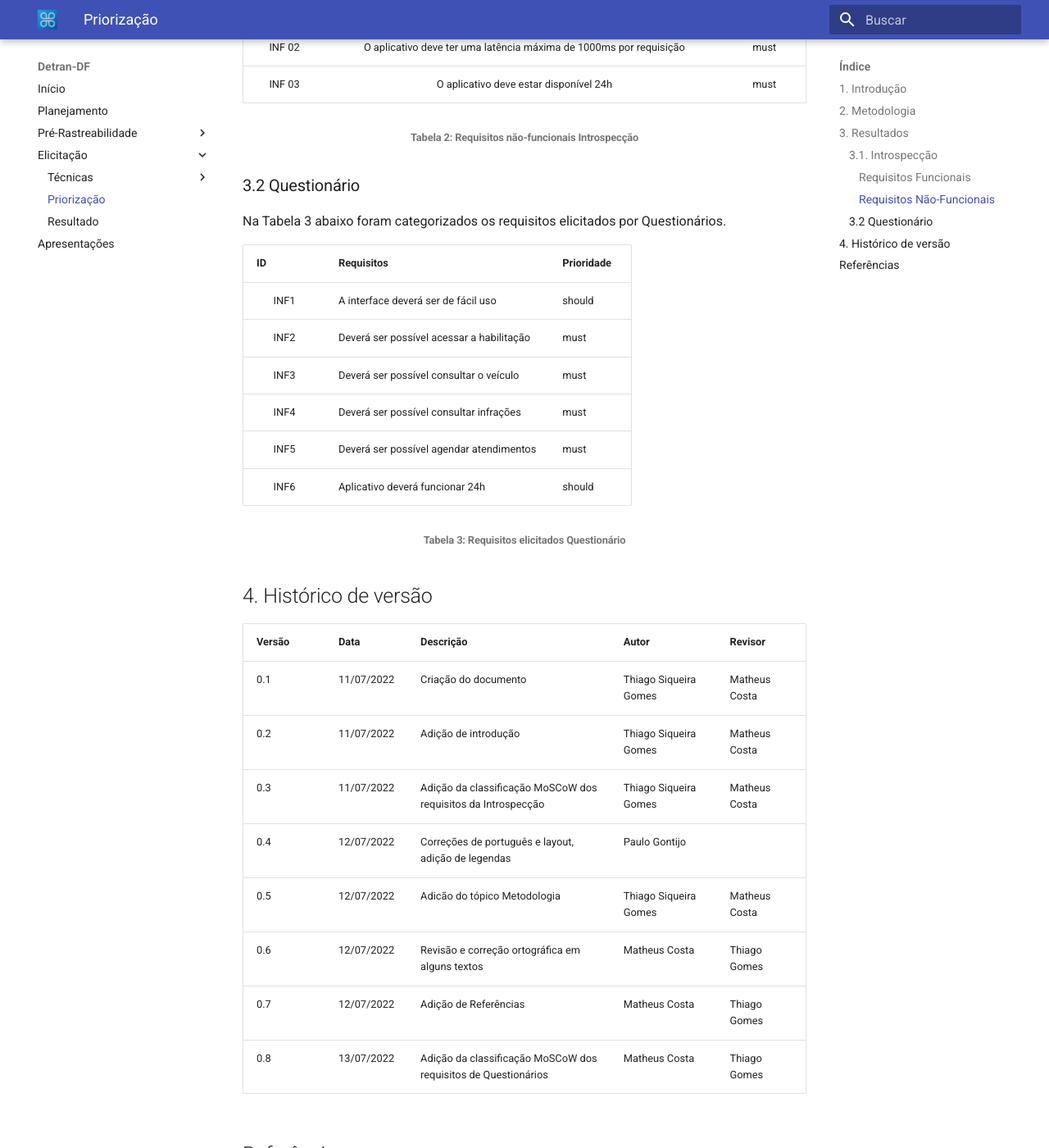
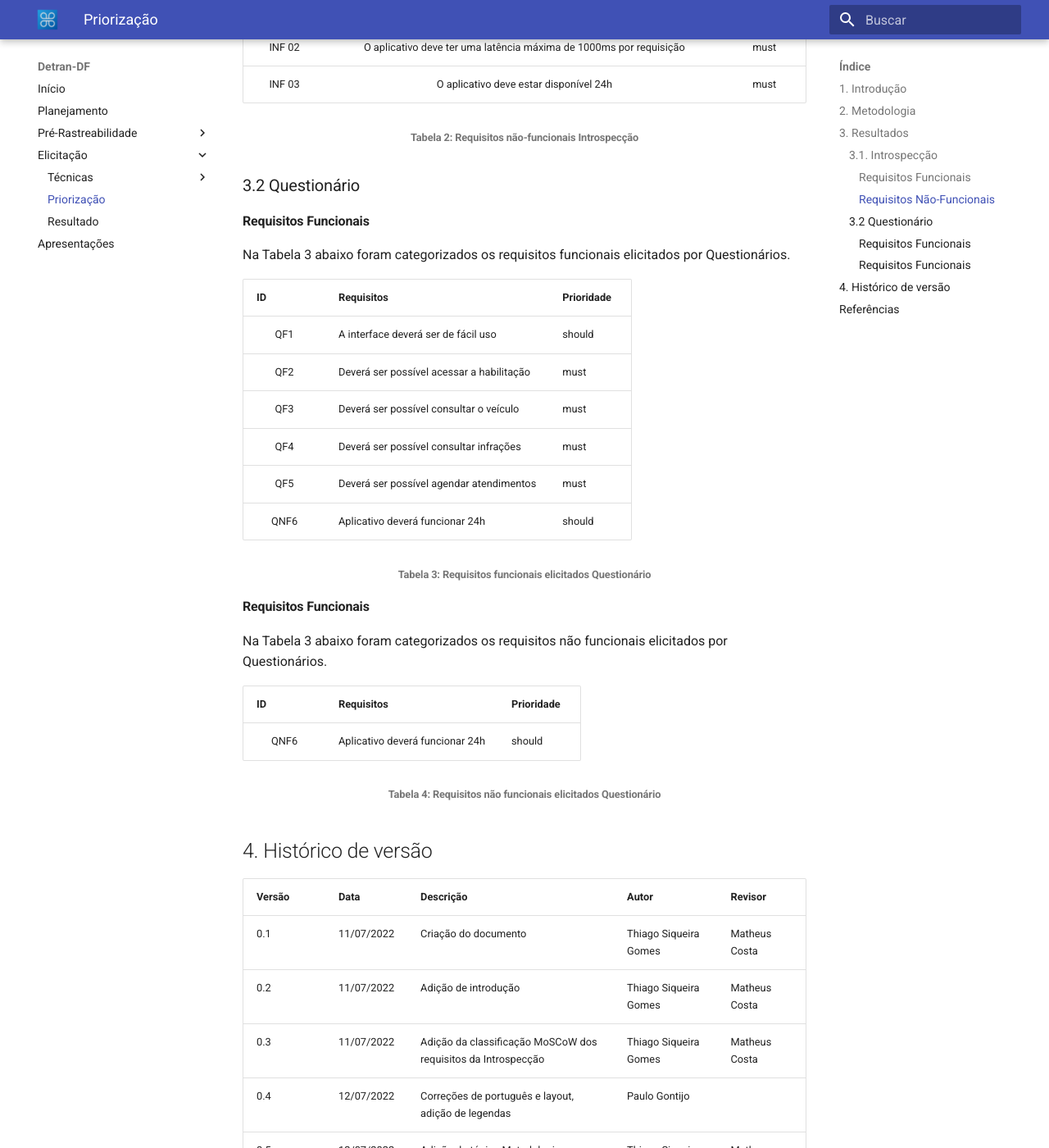
Before and after one commit to Requisitos-de-Software/2022.1-DetranDF, an MkDocs documentation site: the page built from docs/elicitação/priorização/moscow.md, in a window 1280 px wide and 1400 px high, scrolled down 1789 px. Shown: the whole window at 82% size. Built offline with MkDocs 1.6.1 and Material for MkDocs 9.7.7, drawn with Linux system fonts in a browser that asks for light colours; some of the changed text lies outside the part shown.

Commit message:
fix: separates requirements into functional and non-functional

```diff
--- a/docs/elicitação/priorização/moscow.md
+++ b/docs/elicitação/priorização/moscow.md
@@ -44,18 +44,28 @@ Na Tabela 2 abaixo foram categorizados os requisitos não-funcionais elicitados
 <h6 align = "center">Tabela 2: Requisitos não-funcionais Introspecção</h6>
 
 ### 3.2 Questionário
+#### Requisitos Funcionais
 
-Na Tabela 3 abaixo foram categorizados os requisitos elicitados por Questionários.
+Na Tabela 3 abaixo foram categorizados os requisitos funcionais elicitados por Questionários.
 
 | ID  | Requisitos                               | Prioridade         |
 |---------|-----------------------------------------|--------------|
-|<center>INF1|A interface deverá ser de fácil uso      | should |
-|<center>INF2|Deverá ser possível acessar a habilitação| must |
-|<center>INF3|Deverá ser possível consultar o veículo  | must |
-|<center>INF4|Deverá ser possível consultar infrações  | must |
-|<center>INF5|Deverá ser possível agendar atendimentos | must |
-|<center>INF6|Aplicativo deverá funcionar 24h        | should |
-<h6 align = "center">Tabela 3: Requisitos elicitados Questionário</h6>
+|<center>QF1|A interface deverá ser de fácil uso      | should |
+|<center>QF2|Deverá ser possível acessar a habilitação| must |
+|<center>QF3|Deverá ser possível consultar o veículo  | must |
+|<center>QF4|Deverá ser possível consultar infrações  | must |
+|<center>QF5|Deverá ser possível agendar atendimentos | must |
+|<center>QNF6|Aplicativo deverá funcionar 24h        | should |
+<h6 align = "center">Tabela 3: Requisitos funcionais elicitados Questionário</h6>
+
+#### Requisitos Funcionais
+
+Na Tabela 3 abaixo foram categorizados os requisitos não funcionais elicitados por Questionários.
+
+| ID  | Requisitos                               | Prioridade         |
+|---------|-----------------------------------------|--------------|
+|<center>QNF6|Aplicativo deverá funcionar 24h        | should |
+<h6 align = "center">Tabela 4: Requisitos não funcionais elicitados Questionário</h6>
 
 ## 4. Histórico de versão
 | Versão | Data       | Descrição                                           | Autor        | Revisor |
@@ -68,6 +78,8 @@ Na Tabela 3 abaixo foram categorizados os requisitos elicitados por Questionári
 | 0.6    | 12/07/2022 | Revisão e correção ortográfica em alguns textos | Matheus Costa | Thiago Gomes |
 | 0.7    | 12/07/2022 | Adição de Referências | Matheus Costa | Thiago Gomes |
 | 0.8    | 13/07/2022 | Adição da classificação MoSCoW dos requisitos de Questionários | Matheus Costa | Thiago Gomes |
+| 0.9    | 13/07/2022 | Separação de requisitos do Questionário entre funcionais e não funcionais | Matheus Costa | Thiago Gomes |
+
 
 ## Referências
 
```
